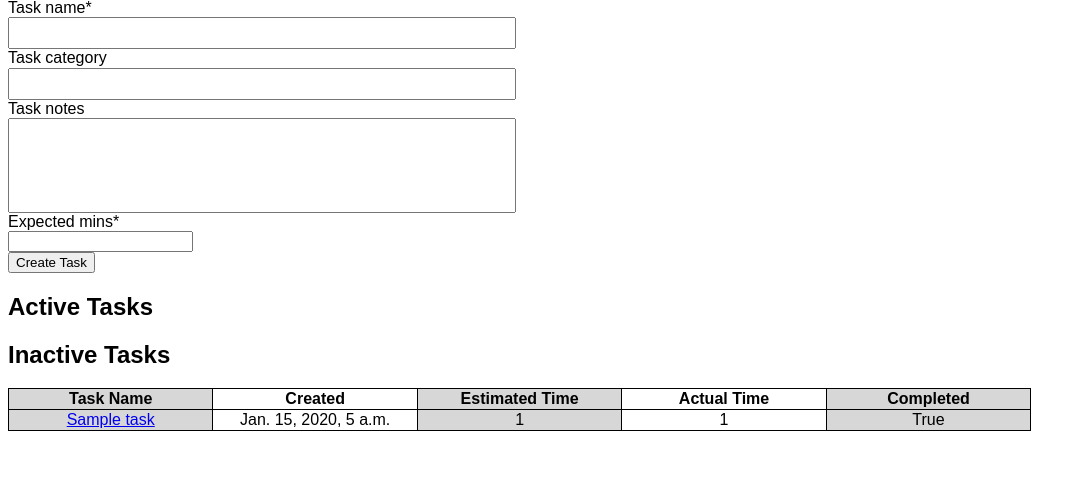
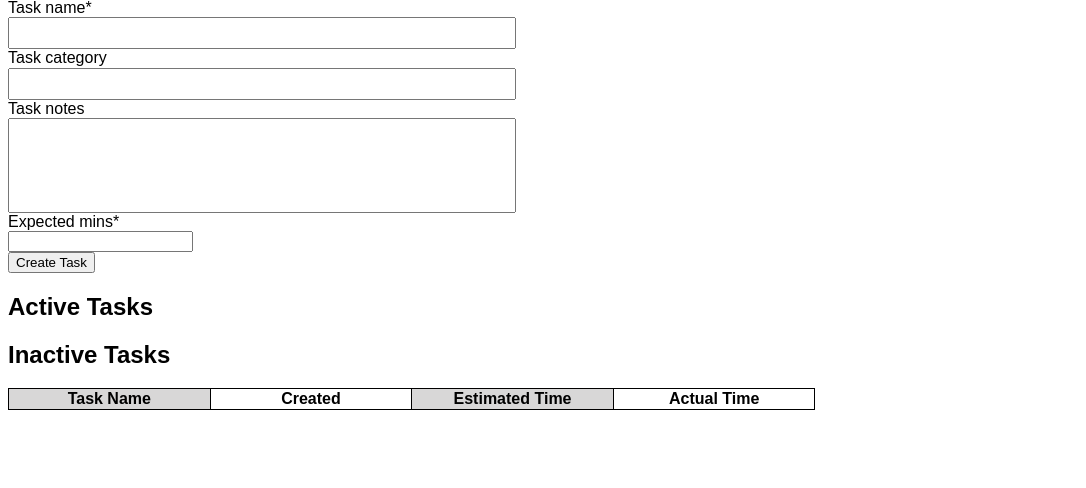
Before and after one commit to theletterjeff/task-time-tracker, a Django app: page /time_tracker/ in a window 1280 px wide. Shown: the part 165-653 px from the top of the page, without its empty margins (0-1086 px from the left). Run offline with Django 3.2, Linux system fonts and the light colour scheme; tables that the repository leaves empty hold one stand-in row (values such as "Sample post"); lists and menus that the app fills with data are empty; some libraries are stand-ins or nearby versions.

Commit message:
Remove completed column from inactive tasks

```diff
--- a/time_tracker/templates/time_tracker/dashboard.html
+++ b/time_tracker/templates/time_tracker/dashboard.html
@@ -36,7 +36,7 @@
     </div>
 
     <!-- Dispaly all tasks -->
-    <div class="all_tasks">
+    <div class="inactive_tasks">
         <h2>Inactive Tasks</h2>
         <table>
             <colgroup id="all_task_cols">
@@ -44,22 +44,19 @@
                 <col width="15%" style="background-color:white">
                 <col width="15%" style="background-color:#d8d7d7">
                 <col width="15%" style="background-color:white">
-                <col width="15%" style="background-color:#d8d7d7">
             </colgroup>
             <tr>
                 <th>Task Name</th>
                 <th>Created</th>
                 <th>Estimated Time</th>
                 <th>Actual Time</th>
-                <th>Completed</th>
             </tr>
-            {% for task in all_tasks %}
+            {% for task in inactive_tasks %}
                 <tr>
                     <td><a href="{% url 'task_detail' task.id%}">{{ task.task_name }}</a></td>
                     <td>{{ task.created_date }}</td>
                     <td>{{ task.expected_mins }}</td>
                     <td>{{ task.actual_mins|default_if_none:'--' }}</td>
-                    <td>{{ task.completed }}</td>
                 </tr>
             {% endfor %}
             </table>
--- a/time_tracker/views.py
+++ b/time_tracker/views.py
@@ -25,9 +25,10 @@ def dashboard(request):
     # Template path
     template = 'time_tracker/dashboard.html'
 
-    # Task data (all and active)
-    all_tasks = Task.objects.order_by('-created_date')
-    active_tasks = [task for task in all_tasks if task.active == True]
+    # Read in task data (active, inactive, completed)
+    active_tasks = Task.objects.filter(active=True, completed=False)
+    inactive_tasks = Task.objects.filter(active=False, completed=False)
+    completed_tasks = Task.objects.filter(completed=True)
 
     # New task form
     if request.method == 'POST':
@@ -45,7 +46,8 @@ def dashboard(request):
     context = {
         'new_task_form': new_task_form,
         'active_tasks': active_tasks,
-        'all_tasks': all_tasks,
+        'inactive_tasks': inactive_tasks,
+        'completed_tasks': completed_tasks,
     }
     return render(request, template, context)
 
```
